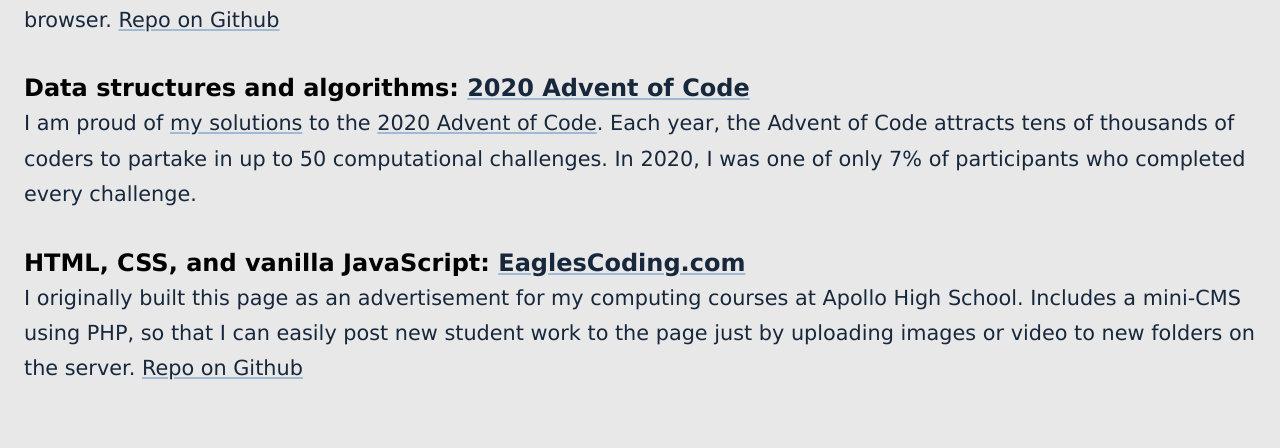
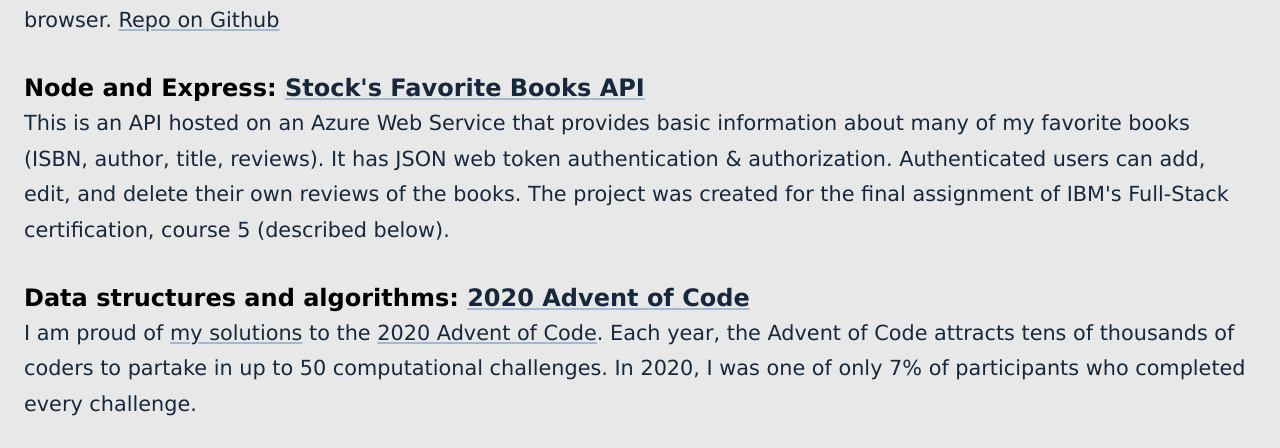
Before and after one commit to matthew-stockinger/matthewstockinger.com, a website built with Parcel: page src/index.html in a window 1280 px wide. Shown: the part 1095-1543 px from the top of the page. Built offline with nearby package versions, Linux system fonts and the light colour scheme.

Commit message:
add stock books api to portfolio

```diff
--- a/src/index.html
+++ b/src/index.html
@@ -146,6 +146,26 @@
             <a href="https://github.com/matthew-stockinger/catch-crabs">
               Repo on Github
             </a>
+          </p>
+        </article>
+
+        <article id="catch-crabs">
+          <h2>
+            Node and Express:
+            <a
+              href="https://github.com/matthew-stockinger/IBMFS5-final"
+              target="_blank"
+            >
+              Stock's Favorite Books API
+            </a>
+          </h2>
+          <p>
+            This is an API hosted on an Azure Web Service that provides basic
+            information about many of my favorite books (ISBN, author, title,
+            reviews). It has JSON web token authentication & authorization.
+            Authenticated users can add, edit, and delete their own reviews of
+            the books. The project was created for the final assignment of IBM's
+            Full-Stack certification, course 5 (described below).
           </p>
         </article>
 
```
